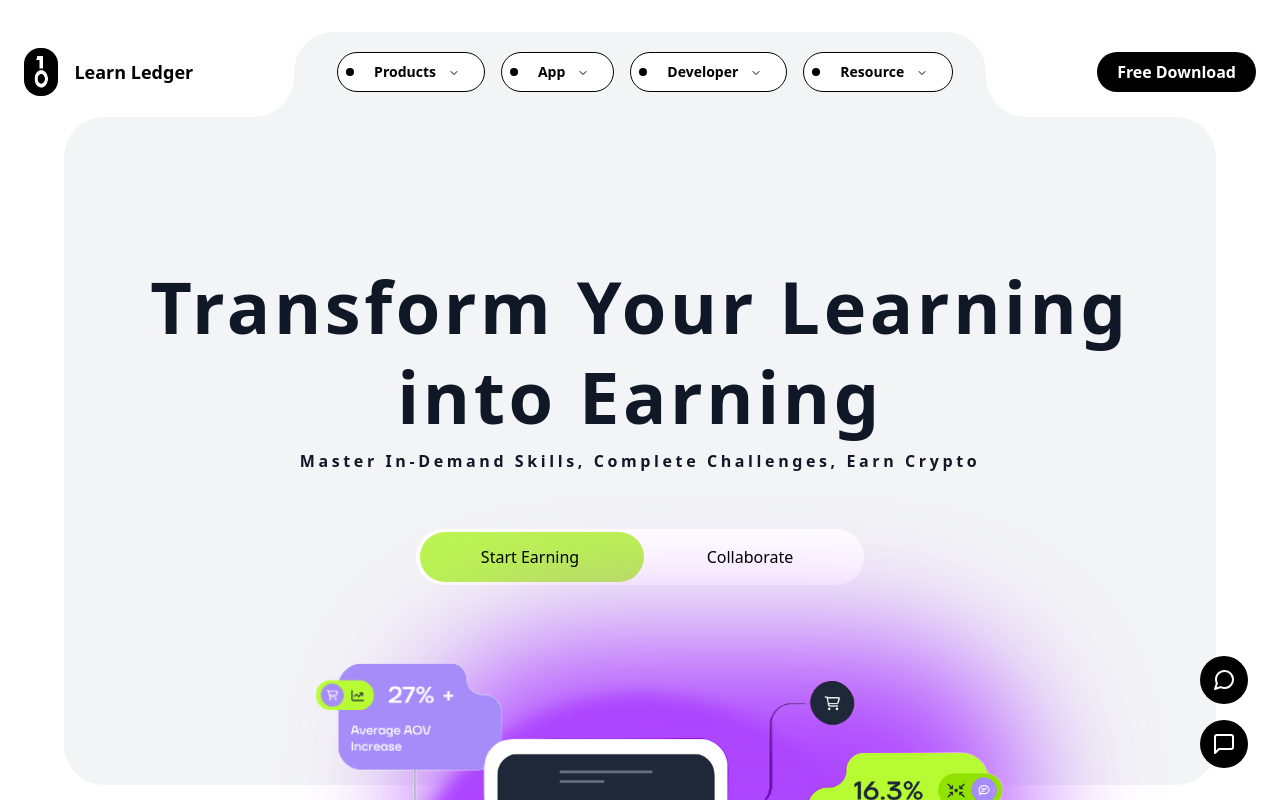
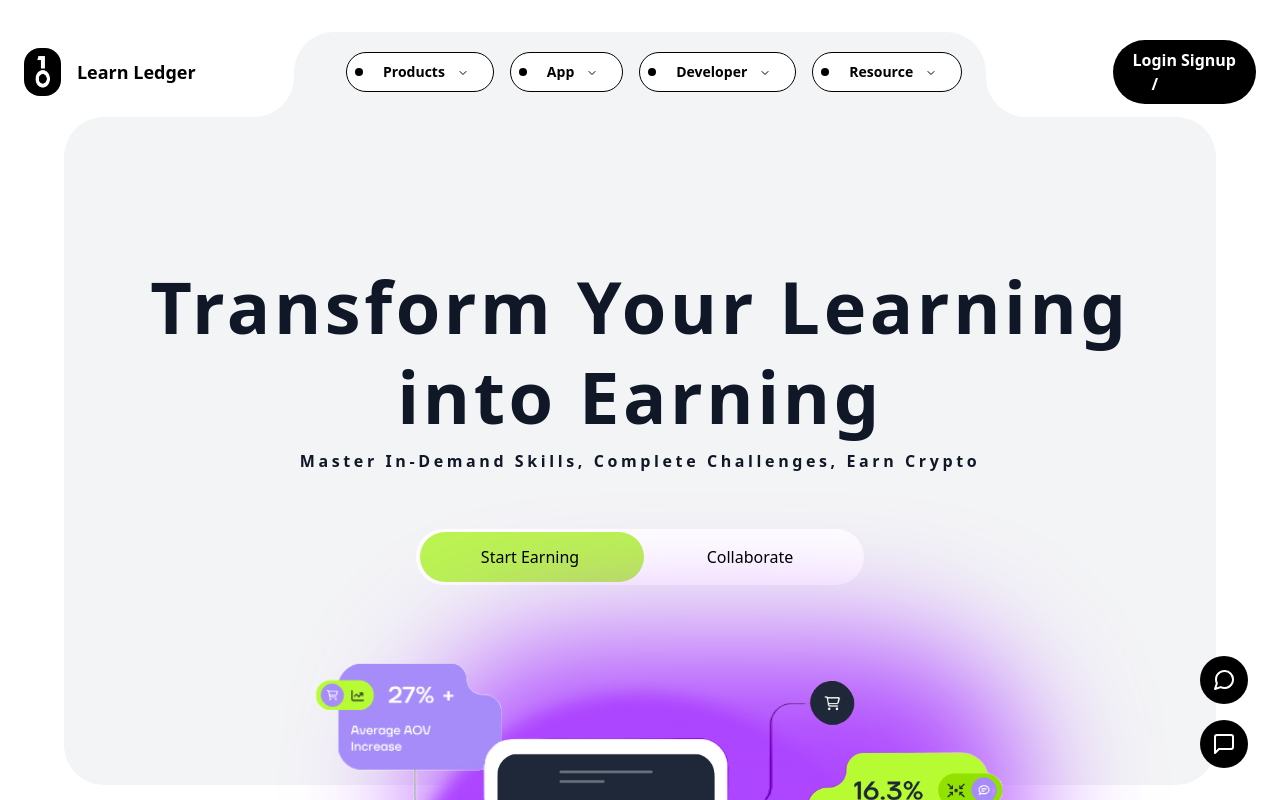
Before and after one commit to saketh33/Landing, a React (Vite) app: page / in a window 1280 px wide. Shown: the top 800 px of the page. Built offline with nearby package versions, Linux system fonts and the light colour scheme.

Commit message:
added new button

```diff
--- a/src/components/Navbar.jsx
+++ b/src/components/Navbar.jsx
@@ -308,8 +308,8 @@ const Navbar = () => {
           {/* Right Side */}
           <div className="flex items-center space-x-4">
             <button className="hidden md:inline-flex flex-row rounded-full bg-black px-5 py-2 text-base font-semibold text-white transition-all duration-300 hover:bg-lime-300 hover:text-black gap-1">
-              <p>Free </p>
-              <p>Download</p>
+              <p>Login / </p>
+              <p>Signup</p>
             </button>
           </div>
         </div>
```
